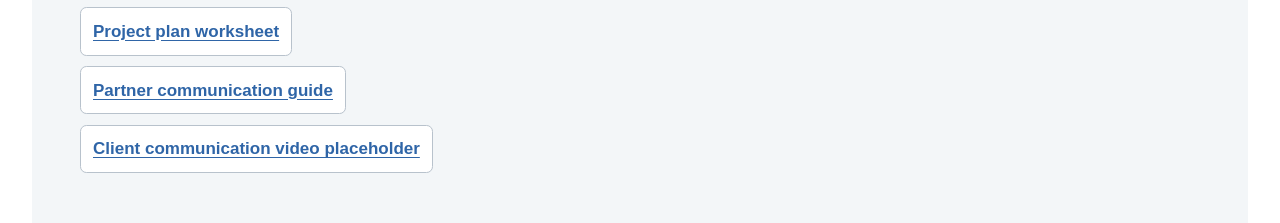
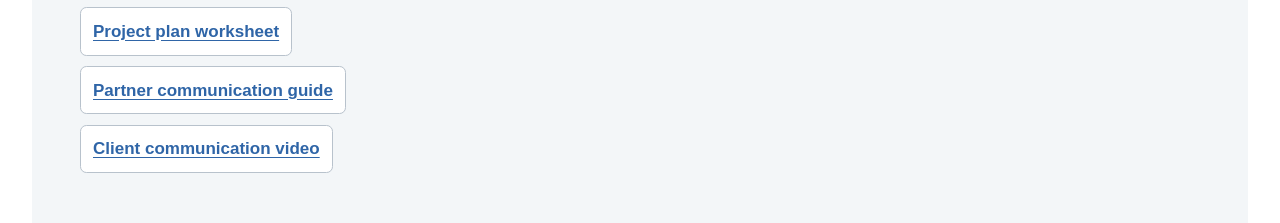
Before and after one commit to JoudTaher/Career_dev_web-ClientProj, a website: page journey.html in a window 1280 px wide. Shown: the part 2187-2410 px from the top of the page. Drawn offline with Linux system fonts and the light colour scheme.

Commit message:
Edit client communication video link in journey.html
Updated the client communication video link to remove 'placeholder'.

```diff
--- a/journey.html
+++ b/journey.html
@@ -72,7 +72,7 @@
         <aside class="stage-reflection"><h3>Pause and reflect</h3><p>Whose expectations are still unclear, and what respectful question could help clarify them?</p></aside>
       </div>
       <h3>Resources for this stage</h3>
-      <ul class="resource-links"><li><a data-resource-link href="resources.html#team-agreement">Team agreement template</a></li><li><a data-resource-link href="resources.html#project-plan">Project plan worksheet</a></li><li><a data-resource-link href="resources.html#partner-communication">Partner communication guide</a></li><li><a data-resource-link href="resources.html#client-communication-video">Client communication video placeholder</a></li></ul>
+      <ul class="resource-links"><li><a data-resource-link href="resources.html#team-agreement">Team agreement template</a></li><li><a data-resource-link href="resources.html#project-plan">Project plan worksheet</a></li><li><a data-resource-link href="resources.html#partner-communication">Partner communication guide</a></li><li><a data-resource-link href="resources.html#client-communication-video">Client communication video </a></li></ul>
     </section>
 
     <section class="journey-stage section" id="during" aria-labelledby="during-heading">
```
